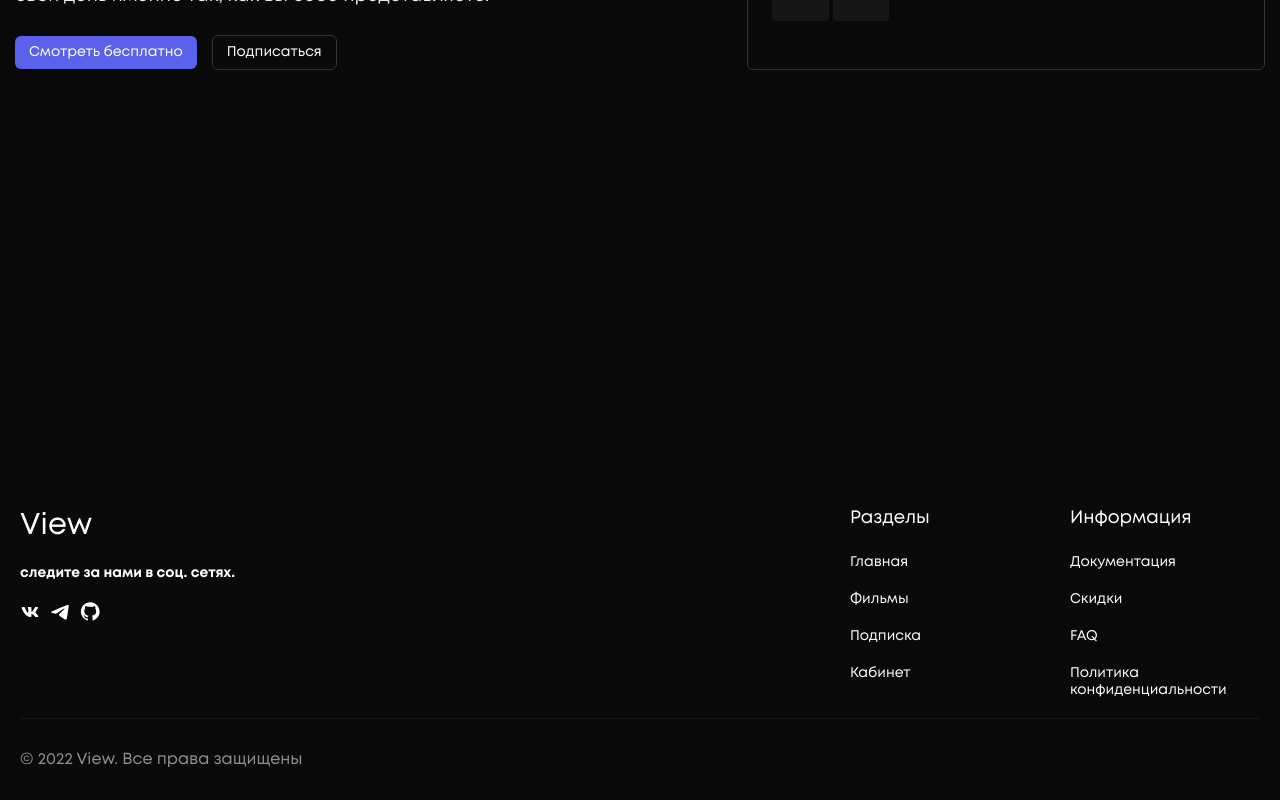
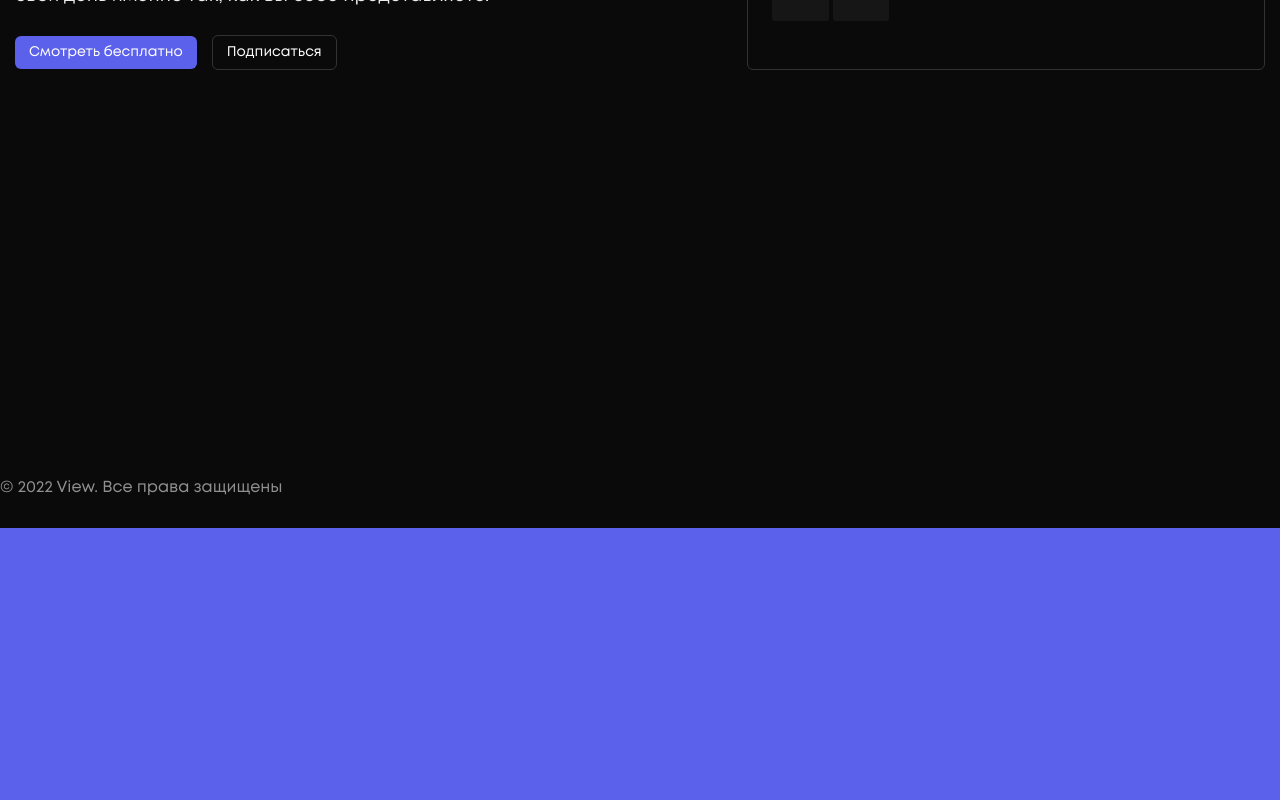
Before and after one commit to Attato/Nebo, a Next.js app: page / in a window 1280 px wide. Shown: the part 353-1153 px from the top of the page. After the commit the page ends 881 px from the top, so only its background shows below. Built offline with nearby package versions, Linux system fonts and the light colour scheme.

Commit message:
footer blank for redesign

```diff
--- a/components/footer/footer.module.scss
+++ b/components/footer/footer.module.scss
@@ -1,88 +1,4 @@
 .footer {
-	display: flex;
-	flex-direction: column;
-	background-color: #0a0a0a;
-	width: 100%;
-	padding: 0 20px;
-
-	.footer__content {
-		display: flex;
-		justify-content: space-between;
-		gap: 15px;
-		width: 100%;
-		max-width: 1300px;
-		margin: 60px auto auto;
-		padding: 0 0 15px;
-		border-bottom: 1px solid #161616;
-
-		.left__side {
-			display: flex;
-			flex-direction: column;
-			align-items: flex-start;
-			gap: 20px;
-			width: 100%;
-
-			.logo {
-				font-size: 30px;
-				font-weight: 400;
-			}
-
-			p {
-				font-weight: 500;
-				font-size: 14px;
-			}
-
-			.social__icons {
-				display: flex;
-				gap: 10px;
-
-				a {
-					display: flex;
-				}
-			}
-		}
-
-		.right__side {
-			display: flex;
-			justify-content: flex-end;
-			gap: 20px;
-			width: 100%;
-
-			.columns {
-				display: flex;
-				flex-direction: column;
-				width: 100%;
-				max-width: 200px;
-
-				h2 {
-					font-weight: 400;
-					font-size: 18px;
-					margin-bottom: 20px;
-					padding-left: 10px;
-				}
-
-				a {
-					font-size: 14px;
-					margin-bottom: 12px;
-					width: fit-content;
-					padding: 4px 10px;
-					border-radius: 6px;
-
-					&:hover {
-						background-color: #161616;
-						transition: all 0.2s;
-					}
-
-					&:last-child {
-						margin-bottom: 0;
-					}
-				}
-			}
-		}
-	}
-}
-
-.under__footer {
 	display: flex;
 	width: 100%;
 	padding: 30px 0;
@@ -94,25 +10,3 @@
 		width: 100%;
 	}
 }
-
-@media screen and (max-width: 768px) {
-	.footer__content {
-		flex-direction: column;
-		gap: 60px !important;
-
-		.right__side {
-			justify-content: flex-start !important;
-		}
-	}
-}
-
-@media screen and (max-width: 425px) {
-	.under__footer {
-		flex-direction: column-reverse;
-		gap: 20px;
-
-		p {
-			text-align: center;
-		}
-	}
-}
--- a/components/footer/footer.tsx
+++ b/components/footer/footer.tsx
@@ -5,57 +5,6 @@ import styles from './footer.module.scss';
 const Footer = () => {
 	return (
 		<footer className={styles.footer}>
-			<div className={styles.footer__content}>
-				<div className={styles.left__side}>
-					<Link href="/" className={styles.logo}>
-						View
-					</Link>
-					<p>следите за нами в соц. сетях.</p>
-					<div className={styles.social__icons}>
-						<Link href="https://vk.com/qwaqwakva" target="blank">
-							<Image
-								src="/svg/social/vk.svg"
-								width={20}
-								height={20}
-								alt="link"
-							/>
-						</Link>
-						<Link href="https://t.me/qwaqwakwa" target="blank">
-							<Image
-								src="/svg/social/telegram.svg"
-								width={20}
-								height={20}
-								alt="link"
-							/>
-						</Link>
-						<Link href="https://github.com/Attato" target="blank">
-							<Image
-								src="/svg/social/github.svg"
-								width={20}
-								height={20}
-								alt="link"
-							/>
-						</Link>
-					</div>
-				</div>
-				<div className={styles.right__side}>
-					<div className={styles.columns}>
-						<h2>Разделы</h2>
-						<Link href="/">Главная</Link>
-						<Link href="/movies">Фильмы</Link>
-						<Link href="/ticket">Подписка</Link>
-						<Link href="/signIn">Кабинет</Link>
-					</div>
-					<div className={styles.columns}>
-						<h2>Информация</h2>
-						<Link href="/*">Документация</Link>
-						<Link href="/*">Скидки</Link>
-						<Link href="/*">FAQ</Link>
-						<Link href="/*">Политика конфиденциальности</Link>
-					</div>
-				</div>
-			</div>
-			<div className={styles.under__footer}>
 			<p>
 				©{' '}
 				{new Date().getFullYear() === 2022
@@ -63,7 +12,6 @@ const Footer = () => {
 					: '2022 - ' + new Date().getFullYear()}
 				&nbsp;View. Все права защищены
 			</p>
-			</div>
 		</footer>
 	);
 };
```
Lines whose indentation alone changed are shown as unchanged.
